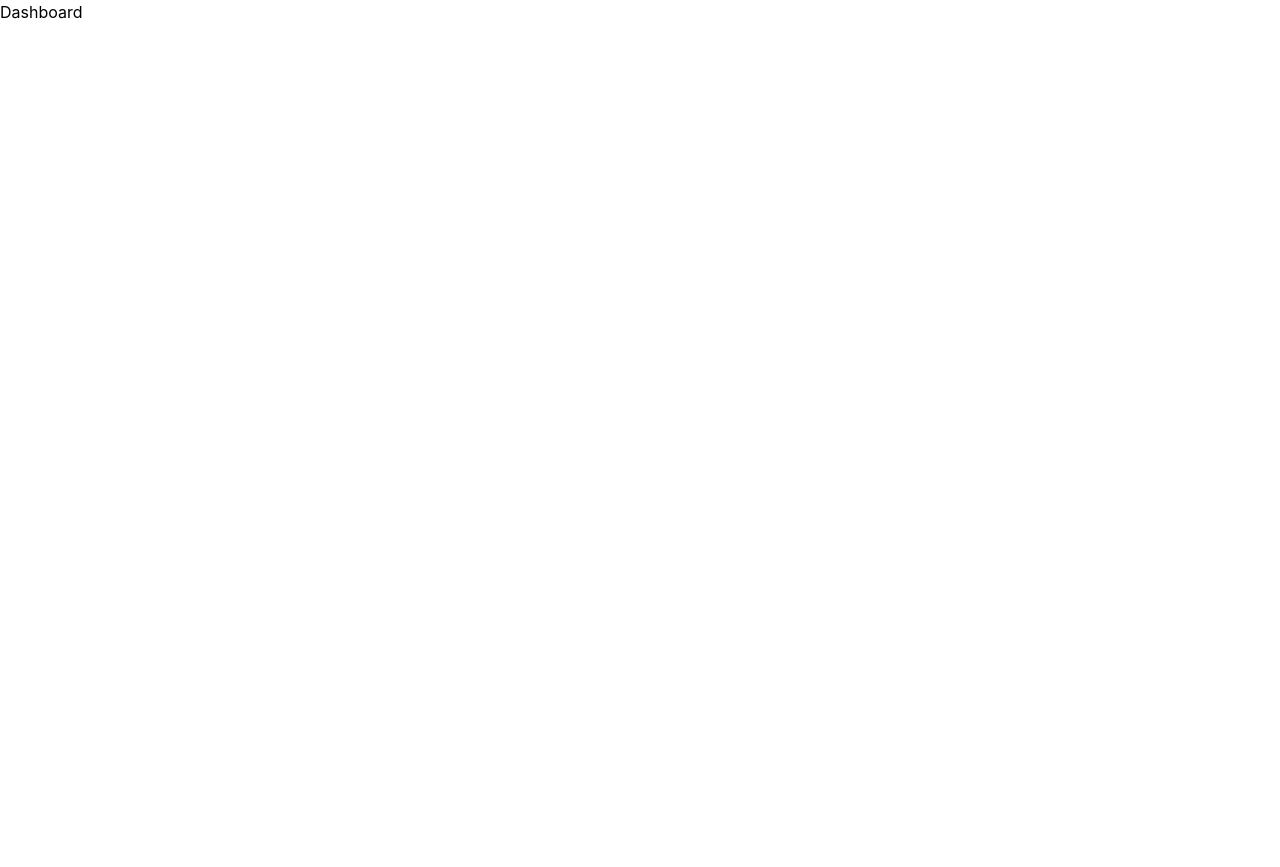
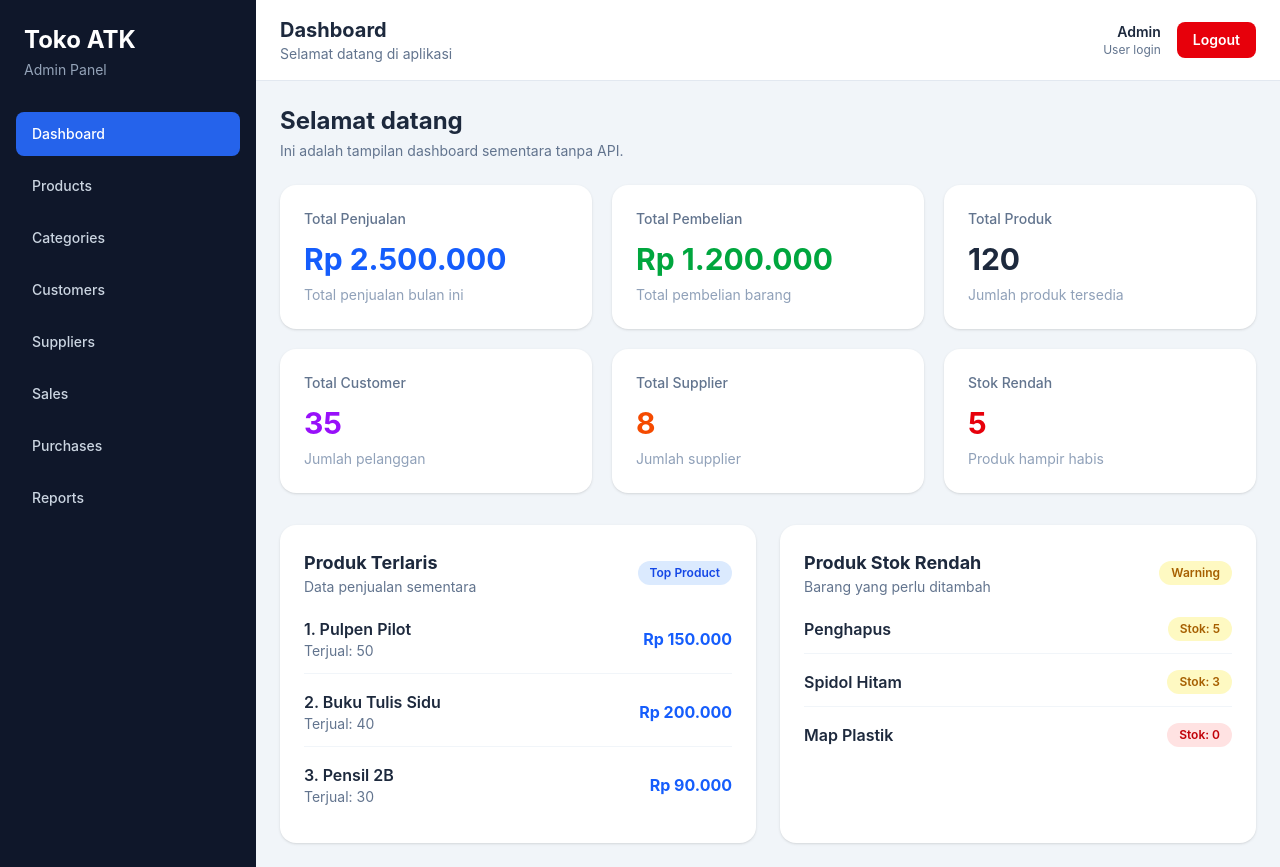
Before and after one commit to Andifadly12/frontend-toko-atk, a React (Vite) app: page /dashboard in a window 1280 px wide. Before the commit the page ends 800 px from the top, so only its background shows below. Built offline with nearby package versions, Linux system fonts and the light colour scheme.

Commit message:
ketige pembaharuan:daboar dan sidebard

```diff
--- a/src/componets/dasboard/Dasboard.jsx
+++ b/src/componets/dasboard/Dasboard.jsx
@@ -1,10 +1,213 @@
+import Navbar from "../navbar/Navbar";
+import Sidebar from "../sidebar/Sidebar";
+const Dashboard = () => {
+  const summaryCards = [
+    {
+      title: "Total Penjualan",
+      value: "Rp 2.500.000",
+      description: "Total penjualan bulan ini",
+      color: "text-blue-600",
+    },
+    {
+      title: "Total Pembelian",
+      value: "Rp 1.200.000",
+      description: "Total pembelian barang",
+      color: "text-green-600",
+    },
+    {
+      title: "Total Produk",
+      value: "120",
+      description: "Jumlah produk tersedia",
+      color: "text-slate-800",
+    },
+    {
+      title: "Total Customer",
+      value: "35",
+      description: "Jumlah pelanggan",
+      color: "text-purple-600",
+    },
+    {
+      title: "Total Supplier",
+      value: "8",
+      description: "Jumlah supplier",
+      color: "text-orange-600",
+    },
+    {
+      title: "Stok Rendah",
+      value: "5",
+      description: "Produk hampir habis",
+      color: "text-red-600",
+    },
+  ];
 
+  const topProducts = [
+    {
+      id: 1,
+      name: "Pulpen Pilot",
+      sold: 50,
+      total: "Rp 150.000",
+    },
+    {
+      id: 2,
+      name: "Buku Tulis Sidu",
+      sold: 40,
+      total: "Rp 200.000",
+    },
+    {
+      id: 3,
+      name: "Pensil 2B",
+      sold: 30,
+      total: "Rp 90.000",
+    },
+  ];
 
-const Dashboard = () => {
+  const lowStockProducts = [
+    {
+      id: 1,
+      name: "Penghapus",
+      stock: 5,
+    },
+    {
+      id: 2,
+      name: "Spidol Hitam",
+      stock: 3,
+    },
+    {
+      id: 3,
+      name: "Map Plastik",
+      stock: 0,
+    },
+  ];
+
   return (
-    <div>
-      <h1>Dashboard</h1>
+    <div className="flex min-h-screen bg-slate-100">
+      {/* Sidebar */}
+      <Sidebar />
+
+      {/* Content */}
+      <div className="flex flex-1 flex-col">
+        {/* Navbar */}
+       <Navbar />
+
+        <main className="p-6">
+          <div className="mb-6">
+            <h1 className="text-2xl font-bold text-slate-800">
+              Selamat datang
+            </h1>
+            <p className="mt-1 text-sm text-slate-500">
+              Ini adalah tampilan dashboard sementara tanpa API.
+            </p>
+          </div>
+
+          {/* Cards */}
+          <div className="grid grid-cols-1 gap-5 md:grid-cols-2 xl:grid-cols-3">
+            {summaryCards.map((card) => (
+              <div
+                key={card.title}
+                className="rounded-2xl bg-white p-6 shadow-sm"
+              >
+                <p className="text-sm font-medium text-slate-500">
+                  {card.title}
+                </p>
+
+                <h3 className={`mt-3 text-3xl font-bold ${card.color}`}>
+                  {card.value}
+                </h3>
+
+                <p className="mt-2 text-sm text-slate-400">
+                  {card.description}
+                </p>
+              </div>
+            ))}
+          </div>
+
+          {/* Tables */}
+          <div className="mt-8 grid grid-cols-1 gap-6 xl:grid-cols-2">
+            {/* Produk Terlaris */}
+            <div className="rounded-2xl bg-white p-6 shadow-sm">
+              <div className="mb-5 flex items-center justify-between">
+                <div>
+                  <h3 className="text-lg font-bold text-slate-800">
+                    Produk Terlaris
+                  </h3>
+                  <p className="text-sm text-slate-500">
+                    Data penjualan sementara
+                  </p>
+                </div>
+
+                <span className="rounded-full bg-blue-100 px-3 py-1 text-xs font-semibold text-blue-700">
+                  Top Product
+                </span>
+              </div>
+
+              <div className="space-y-4">
+                {topProducts.map((product, index) => (
+                  <div
+                    key={product.id}
+                    className="flex items-center justify-between border-b border-slate-100 pb-3 last:border-0"
+                  >
+                    <div>
+                      <p className="font-semibold text-slate-800">
+                        {index + 1}. {product.name}
+                      </p>
+                      <p className="text-sm text-slate-500">
+                        Terjual: {product.sold}
+                      </p>
+                    </div>
+
+                    <p className="font-bold text-blue-600">
+                      {product.total}
+                    </p>
+                  </div>
+                ))}
+              </div>
+            </div>
+
+            {/* Stok Rendah */}
+            <div className="rounded-2xl bg-white p-6 shadow-sm">
+              <div className="mb-5 flex items-center justify-between">
+                <div>
+                  <h3 className="text-lg font-bold text-slate-800">
+                    Produk Stok Rendah
+                  </h3>
+                  <p className="text-sm text-slate-500">
+                    Barang yang perlu ditambah
+                  </p>
+                </div>
+
+                <span className="rounded-full bg-yellow-100 px-3 py-1 text-xs font-semibold text-yellow-700">
+                  Warning
+                </span>
+              </div>
+
+              <div className="space-y-4">
+                {lowStockProducts.map((product) => (
+                  <div
+                    key={product.id}
+                    className="flex items-center justify-between border-b border-slate-100 pb-3 last:border-0"
+                  >
+                    <p className="font-semibold text-slate-800">
+                      {product.name}
+                    </p>
+
+                    <span
+                      className={`rounded-full px-3 py-1 text-xs font-semibold ${
+                        product.stock <= 0
+                          ? "bg-red-100 text-red-700"
+                          : "bg-yellow-100 text-yellow-700"
+                      }`}
+                    >
+                      Stok: {product.stock}
+                    </span>
+                  </div>
+                ))}
+              </div>
+            </div>
+          </div>
+        </main>
+      </div>
     </div>
-  )
+  );
 }
+
 export default Dashboard;
--- a/src/componets/navbar/Navbar.jsx
+++ b/src/componets/navbar/Navbar.jsx
@@ -1,9 +1,9 @@
-function Navbar({
+const Navbar = ({
   title = "Dashboard",
   subtitle = "Selamat datang di aplikasi",
   userName = "Admin",
   onLogout,
-}) {
+})=> {
   return (
     <header className="border-b border-slate-200 bg-white px-6 py-4">
       <div className="flex items-center justify-between">
--- a/src/componets/sidebar/Sidebar.jsx
+++ b/src/componets/sidebar/Sidebar.jsx
@@ -1,16 +1,21 @@
-import { NavLink } from "react-dom";
+import { NavLink } from "react-router";
+import  menus  from "../../utils/menus";
+import { colors } from "../../utils/color";
 
-
-function Sidebar() {
-  const menus = [
-    { name: "Dashboard", path: "/dashboard" },
-  ];
-
+const Sidebar = () => {
   return (
-    <aside className="min-h-screen w-64 bg-slate-900 px-4 py-6 text-white">
+    <aside
+      className="min-h-screen w-64 px-4 py-6 text-white"
+      style={{ backgroundColor: colors.background.sidebar }}
+    >
       <div className="mb-8 px-2">
         <h1 className="text-2xl font-bold">Toko ATK</h1>
-        <p className="mt-1 text-sm text-slate-400">Admin Panel</p>
+        <p
+          className="mt-1 text-sm"
+          style={{ color: colors.text.light }}
+        >
+          Admin Panel
+        </p>
       </div>
 
       <nav className="space-y-2">
@@ -18,13 +23,11 @@
           <NavLink
             key={menu.path}
             to={menu.path}
-            className={({ isActive }) =>
-              `block rounded-lg px-4 py-3 text-sm font-medium transition ${
-                isActive
-                  ? "bg-blue-600 text-white"
-                  : "text-slate-300 hover:bg-slate-800 hover:text-white"
-              }`
-            }
+            className="block rounded-lg px-4 py-3 text-sm font-medium transition hover:bg-slate-800"
+            style={({ isActive }) => ({
+              backgroundColor: isActive ? colors.primary[600] : "transparent",
+              color: isActive ? colors.text.white : "#cbd5e1",
+            })}
           >
             {menu.name}
           </NavLink>
@@ -32,6 +35,6 @@
       </nav>
     </aside>
   );
-}
+};
 
 export default Sidebar;
--- a/src/componets/sidebar/index.jsx
+++ b/src/componets/sidebar/index.jsx
@@ -0,0 +1,2 @@
+import Sidebar from "./Sidebar";
+export default Sidebar;
--- /dev/null
+++ b/src/utils/menus.js
@@ -0,0 +1,37 @@
+const menus = [
+  {
+    name: "Dashboard",
+    path: "/dashboard",
+  },
+  {
+    name: "Products",
+    path: "/products",
+  },
+  {
+    name: "Categories",
+    path: "/categories",
+  },
+  {
+    name: "Customers",
+    path: "/customers",
+  },
+  {
+    name: "Suppliers",
+    path: "/suppliers",
+  },
+  {
+    name: "Sales",
+    path: "/sales",
+  },
+  {
+    name: "Purchases",
+    path: "/purchases",
+  },
+  {
+    name: "Reports",
+    path: "/reports",
+  },
+];
+
+
+export default menus;
```
